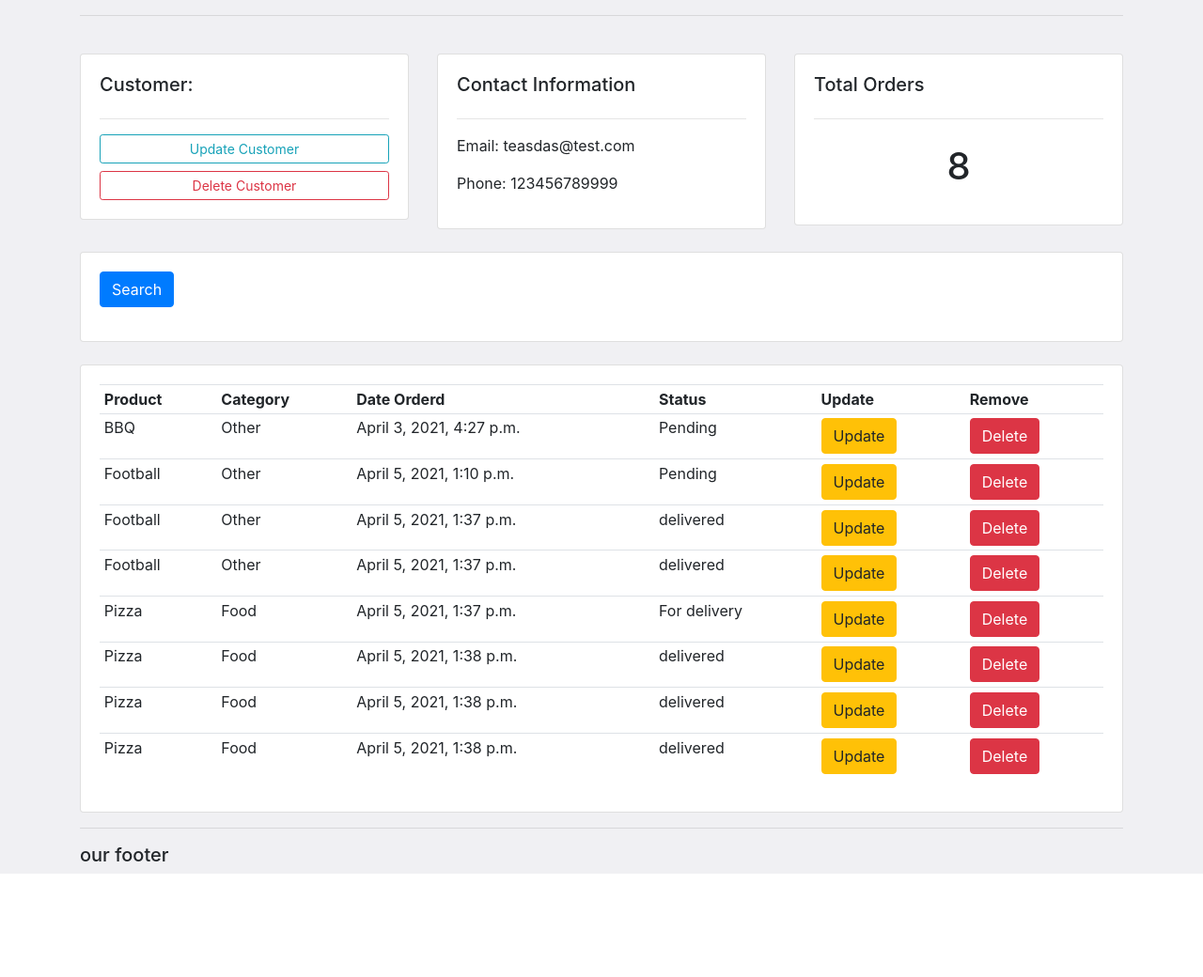
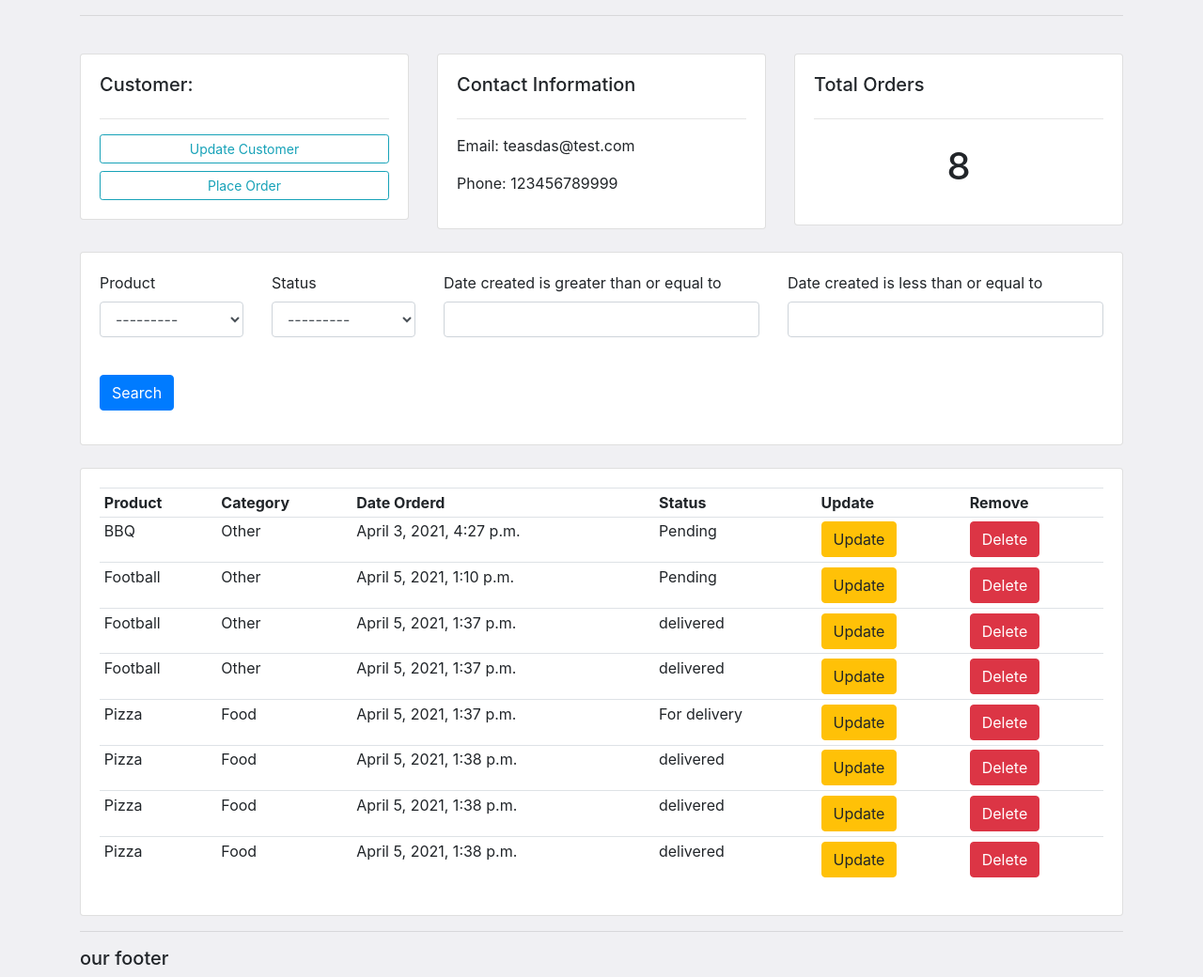
Before and after one commit to ikuzmanov/crm, a Django app: page /customer/1 in a window 1280 px wide. Shown: the part 76-1116 px from the top of the page at 94% size. Before the commit the page ends 1006 px from the top, so only its background shows below. Run offline with Django 3.2, Linux system fonts and the light colour scheme; data comes from the database, SQL or seed files in the repository; both versions use the stored data as it was after the commit; some libraries are stand-ins or nearby versions.

Commit message:
added customer filters

```diff
--- /dev/null
+++ b/accounts/filters.py
@@ -0,0 +1,12 @@
+import django_filters
+from django_filters import DateFilter
+from .models import *
+
+
+class OrderFilter(django_filters.FilterSet):
+    start_date = DateFilter(field_name="date_created", lookup_expr='gte')
+    end_date = DateFilter(field_name='date_created', lookup_expr='lte')
+
+    class Meta:
+        model = Order
+        fields = '__all__'
--- a/accounts/templates/accounts/customer.html
+++ b/accounts/templates/accounts/customer.html
@@ -1,5 +1,5 @@
 {% extends 'accounts/main.html' %}
-
+{% load crispy_forms_tags %}
 
 {% block content %}
 <br>
@@ -10,7 +10,8 @@
             <h5>Customer:</h5>
             <hr>
             <a class="btn btn-outline-info  btn-sm btn-block" href="">Update Customer</a>
-            <a class="btn btn-outline-danger  btn-sm btn-block" href="">Delete Customer</a>
+            <a class="btn btn-outline-info  btn-sm btn-block" href="{% url 'create_order' customer.id %}">Place
+                Order</a>
 
         </div>
     </div>
@@ -39,8 +40,21 @@
     <div class="col">
         <div class="card card-body">
             <form method="get">
-
-                <button class="btn btn-primary" type="submit">Search</button>
+                <div class="row">
+                    <div class="col-2">
+                        {{ myFilter.form.product|as_crispy_field }}
+                    </div>
+                    <div class="col-2">
+                        {{ myFilter.form.status|as_crispy_field }}
+                    </div>
+                    <div class="col-4">
+                        {{ myFilter.form.start_date|as_crispy_field }}
+                    </div>
+                    <div class="col-4">
+                        {{ myFilter.form.end_date|as_crispy_field }}
+                    </div>
+                    <div class=col-2><br><button class="btn btn-small btn-primary" type="submit">Search</button></div>
+                </div>
             </form>
         </div>
     </div>
--- a/accounts/templates/accounts/dashboard.html
+++ b/accounts/templates/accounts/dashboard.html
@@ -35,7 +35,6 @@
         <h5>LAST 5 ORDERS</h5>
         <hr>
         <div class="card card-body">
-            <a class="btn btn-primary  btn-sm btn-block" href="{% url 'create_order' %}">Create Order</a>
             <table class="table table-sm">
                 <tr>
                     <th>Product</th>
--- a/accounts/urls.py
+++ b/accounts/urls.py
@@ -5,7 +5,7 @@ urlpatterns = [
     path('', views.home, name="home"),
     path('customer/<str:pk>', views.customer, name="customer"),
     path('products/', views.products, name="products"),
-    path('create_order/', views.createOrder, name='create_order'),
+    path('create_order/<str:pk>', views.createOrder, name='create_order'),
     path('update_order/<str:pk>', views.updateOrder, name='update_order'),
     path('delete_order/<str:pk>', views.deleteOrder, name='delete_order'),
 ]
--- a/accounts/views.py
+++ b/accounts/views.py
@@ -1,8 +1,9 @@
-from django.shortcuts import render, redirect
+from django.shortcuts import render, redirect, get_object_or_404
 from django.http import HttpResponse
 from .models import *
-from django.shortcuts import get_object_or_404
-from .forms import OrderForm
+from .forms import *
+from django.forms import inlineformset_factory
+from .filters import OrderFilter
 # Create your views here.
 
 
@@ -28,25 +29,33 @@ def customer(request, pk):
     customer = get_object_or_404(Customer, id=pk)
     orders = customer.order_set.all()
     orders_count = orders.count()
+    myFilter = OrderFilter(request.GET, queryset=orders)
+    orders = myFilter.qs
     context = {'customer': customer, 'orders': orders,
-               'orders_count': orders_count}
+               'orders_count': orders_count, 'myFilter': myFilter}
     return render(request, 'accounts/customer.html', context)
 
 
-def createOrder(request):
-    form = OrderForm()
+def createOrder(request, pk):
+
+    OrderFormSet = inlineformset_factory(
+        Customer, Order, fields=('product', 'status'))
+    customer = Customer.objects.get(id=pk)
+    formset = OrderFormSet(queryset=Order.objects.none(), instance=customer)
+    # form = OrderForm(initial={'customer': customer})
     if request.method == "POST":
-        form = OrderForm(request.POST)
-        if form.is_valid():
-            form.save()
+        #form = OrderForm(request.POST)
+        formset = OrderFormSet(request.POST, instance=customer)
+        if formset.is_valid():
+            formset.save()
             return redirect('/')
-    context = {'form': form}
+    context = {'formset': formset}
     return render(request, 'accounts/order_form.html', context)
 
 
 def updateOrder(request, pk):
 
-    order = Order.objects.get(id=pk)
+    order = get_object_or_404(Order, id=pk)
     form = OrderForm(instance=order)
     if request.method == 'POST':
         form = OrderForm(request.POST, instance=order)
--- a/crm/settings.py
+++ b/crm/settings.py
@@ -40,6 +40,7 @@ INSTALLED_APPS = [
     'django.contrib.staticfiles',
     'accounts',
     'crispy_forms',
+    'django_filters',
 
 ]
 
--- a/static/css/main.css
+++ b/static/css/main.css
@@ -17,3 +17,17 @@ body {
 #orders-pending {
     background-color: #7CD1C0;
 }
+#jumbo-list{
+    border: 5px solid #7cb5d6;
+    padding: 15px;
+}
+
+helper.form_class = 'form-horizontal'
+helper.label_class = 'col-lg-2'
+helper.field_class = 'col-lg-8'
+helper.layout = Layout(
+    'email',
+    'password',
+    'remember_me',
+    StrictButton('Sign in', css_class='btn-default'),
+)
```
Also changed, not shown: accounts/templates/accounts/order_form.html (+6 -1 lines), db.sqlite3.
